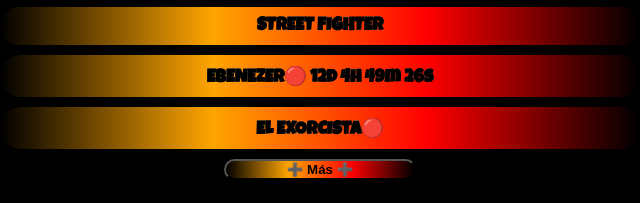
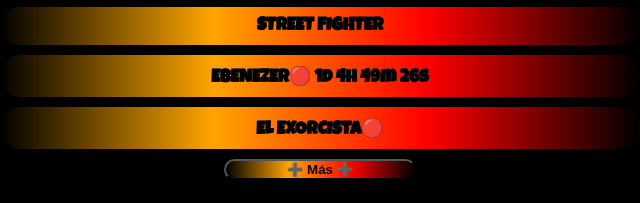
Before and after one commit to LaMovie/PRE-ESTRENOS, a plain HTML site: page index.html in a window 1280 px wide. Shown: the part 390-593 px from the top of the page, 320-960 px from the left. Drawn offline with Linux system fonts and the light colour scheme.

Commit message:
Add files via upload

```diff
--- a/index.html
+++ b/index.html
@@ -261,7 +261,7 @@ window.addEventListener('DOMContentLoaded', () => {
 
   // Establece la fecha y hora del evento (año, mes-1, día, hora-3, minuto-18, segundo)
 
-var eventDate = new Date(2026, 10, 30, 00, 00, ).getTime();
+var eventDate = new Date(2026, 10, 19, 00, 00, ).getTime();
 
   // Actualiza la cuenta regresiva cada segundo
 
```
